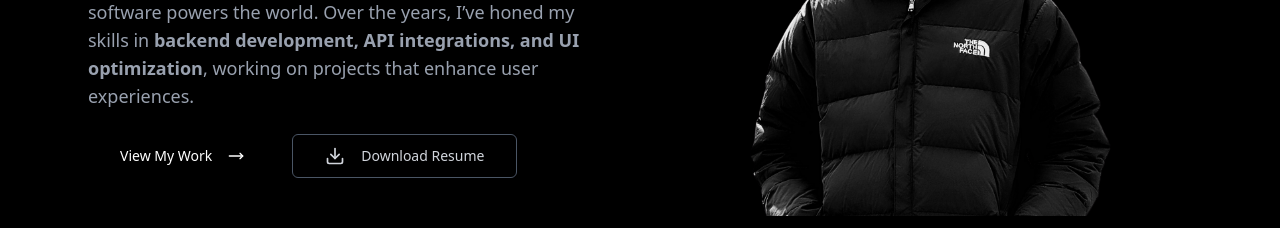
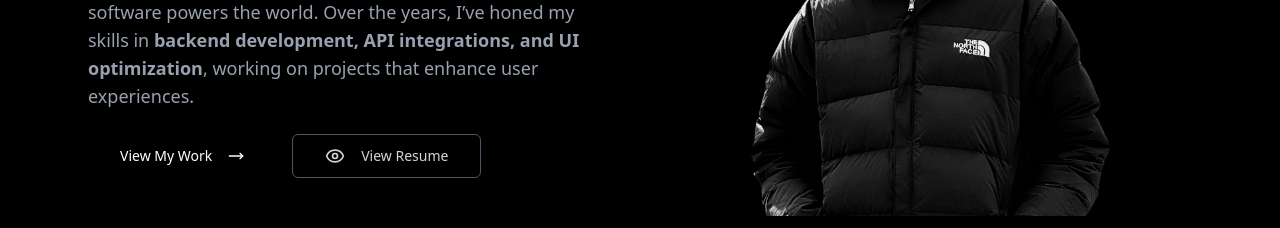
Before and after one commit to d-shishir/shishir_portfolio, a React (Vite) app: page / in a window 1280 px wide. Shown: the part 1280-1508 px from the top of the page. Built offline with nearby package versions, Linux system fonts and the light colour scheme.

Commit message:
feat: update resume button to view instead of download

```diff
--- a/src/components/ui/hero-with-image-text-and-two-buttons.tsx
+++ b/src/components/ui/hero-with-image-text-and-two-buttons.tsx
@@ -1,6 +1,5 @@
-import { MoveRight } from "lucide-react";
+import { MoveRight, Eye } from "lucide-react";
 import { Button } from "@/components/ui/button";
-import { Download } from "lucide-react";
 import resume from "../../assets/resume.pdf";
 import portrait from "../../assets/portrait.png";
 
@@ -65,14 +64,14 @@ function About() {
                   View My Work <MoveRight className="w-4 h-4" />
                 </Button>
               </a>
-              <a href={resume} download>
+              <a href={resume} target="_blank" rel="noopener noreferrer">
                 <Button
                   size="lg"
                   className="gap-4 border-gray-600 text-gray-300 hover:border-white hover:text-white"
                   variant="outline"
                 >
-                  <Download className="w-5 h-5" />
-                  Download Resume
+                  <Eye className="w-5 h-5" />
+                  View Resume
                 </Button>
               </a>
             </div>
```
